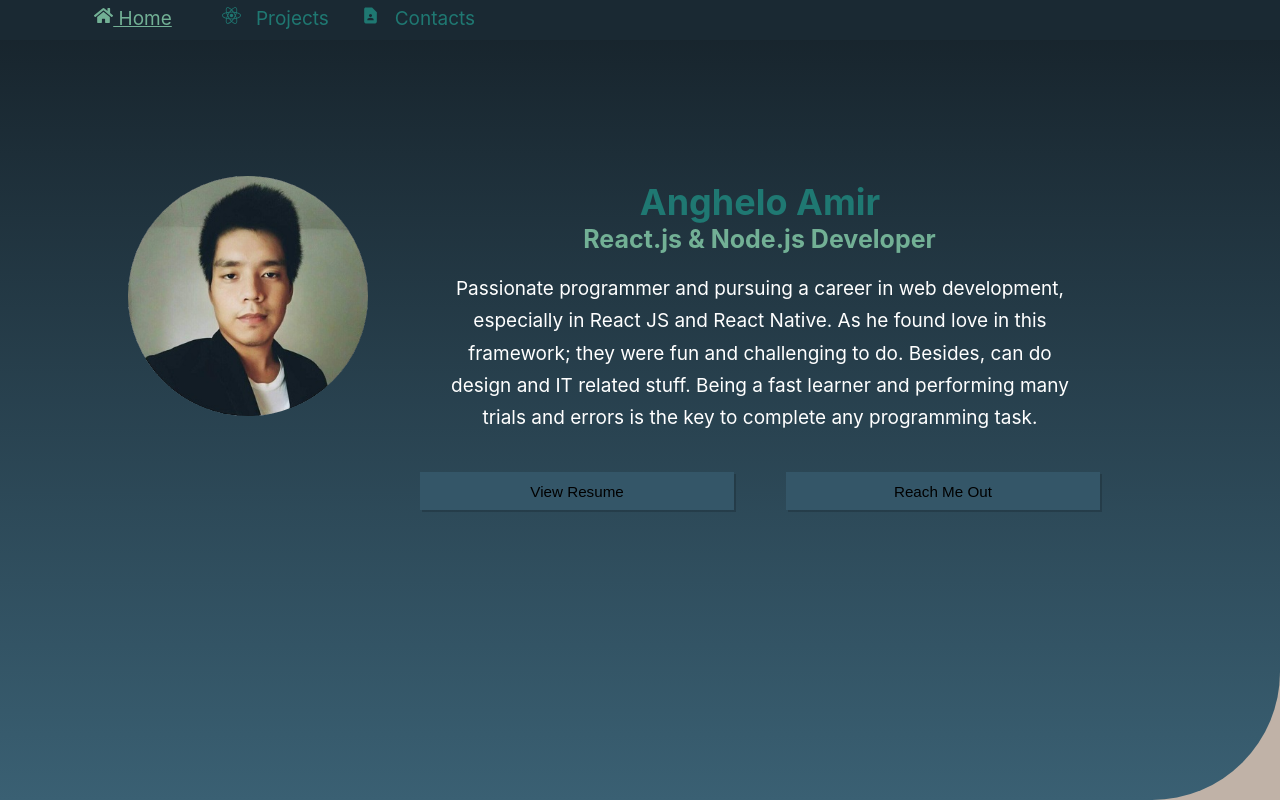
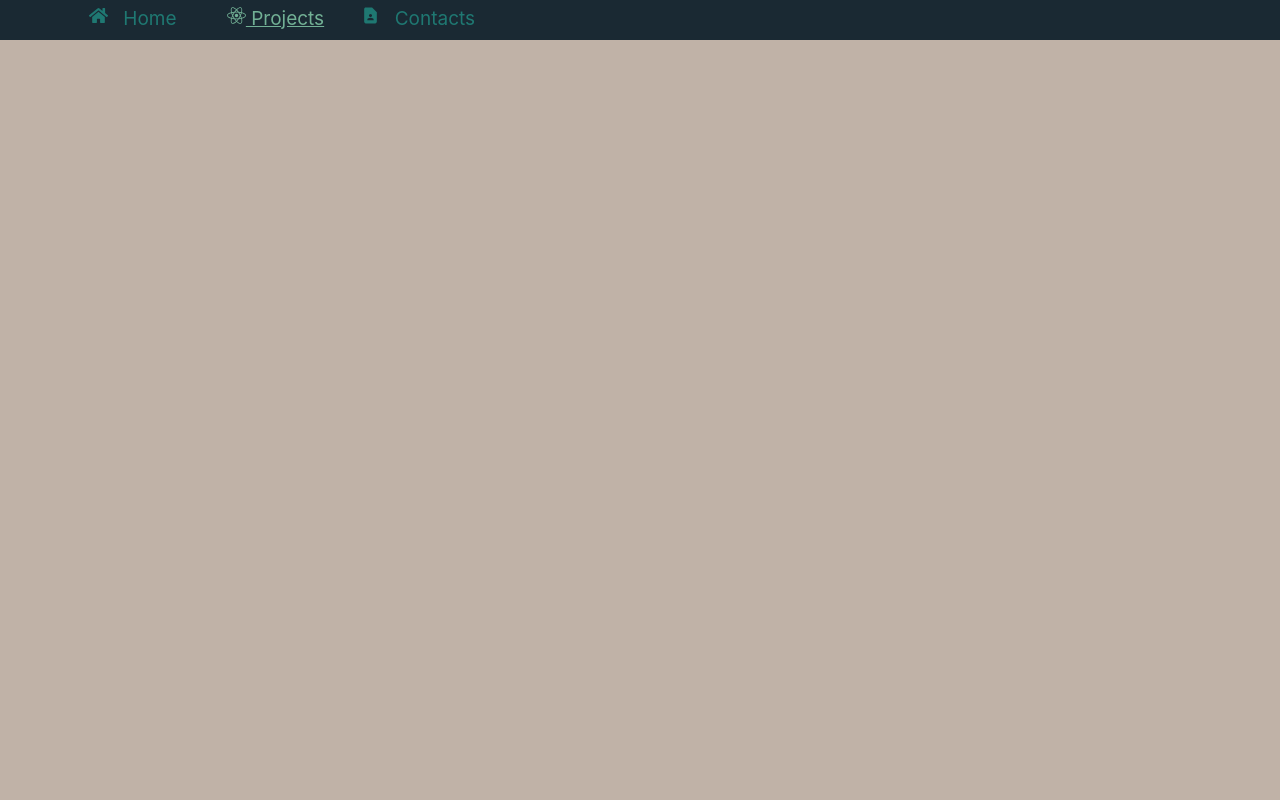
Before and after one commit to AngheloAmir/amir-portfolio-app, a React (Create React App) app: page /projects in a window 1280 px wide. Shown: the top 800 px of the page. Built offline with nearby package versions, Linux system fonts and the light colour scheme.

Commit message:
0.17 adding projects route

```diff
--- a/src/App.tsx
+++ b/src/App.tsx
@@ -15,6 +15,7 @@
 
 
 import HomeScene from './AppComponents/HomeScene';
+import ProjectScene from './AppComponents/ProjectScene';
 
 function App() {
   const [state, dispatch] = React.useReducer(RootReducer, createDefaultState());
@@ -24,8 +25,8 @@
       <contextStore.Provider value={{state, dispatch}}>
         <Router>
           <Switch>
-            <Route path="/"> <HomeScene /> </Route>
-
+            <Route path="/"         exact component={() => <HomeScene />} />
+            <Route path="/projects" exact component={() => <ProjectScene />} />
           </Switch>
         </Router>
       </contextStore.Provider>
--- a/src/AppComponents/HomeScene.tsx
+++ b/src/AppComponents/HomeScene.tsx
@@ -14,28 +14,11 @@
 */
 import React from 'react';
 import HomeLayout from '../LayoutViews/HomeLayout';
-import { FaHome, FaReact } from 'react-icons/fa';
-import { MdContactPage } from 'react-icons/md';
 import porfolioinfo from '../_database/portfolio.json';
+import NavigationBar from './shared/NavigationBar';
 
 export default function HomeScene() {
     const [modalVisible, setModalVisible] = React.useState(false);
-
-    const navitems = [
-        {
-            name: ' Home',
-            icon: () => <FaHome />,
-            active: true
-        },
-        {
-            name: ' Projects',
-            icon: () => <FaReact />,
-        },
-        {
-            name: ' Contacts',
-            icon: () => <MdContactPage />,
-        },
-    ];
 
     const handleIntroductionBTNAction = (i :number, itemname :string) => {
         if(i === 0) {
@@ -55,12 +38,8 @@
 
     return (
         <React.Fragment>
+            <NavigationBar />
             <HomeLayout
-                navigationbar={{
-                    navitems:       navitems,
-                    brandIconPath:  '',
-                    navcallback:    (i :number, name :string) => console.log('you pressed :' + name)
-                }}
                 introduction={{
                     title:      porfolioinfo.name,
                     alias:      porfolioinfo.title,
--- /dev/null
+++ b/src/AppComponents/ProjectScene.tsx
@@ -0,0 +1,24 @@
+/**
+    @TYPE
+        Controller - A component that handles the functionality
+
+    @DESCRIPTION
+        It also handle the process (what happen when a button is clicked).
+
+    @VISIBLE
+        The user is at home page
+
+    @NOTICE
+        This component return statement should not contain any html tags and text/data.
+        only providing the process and data from StateAPI
+*/
+import React from 'react';
+import NavigationBar from './shared/NavigationBar';
+
+export default function ProjectScene() {
+    return (
+        <React.Fragment>
+            <NavigationBar />
+        </React.Fragment>
+    );
+}
--- /dev/null
+++ b/src/AppComponents/shared/NavigationBar.tsx
@@ -0,0 +1,58 @@
+/**
+ *
+ */
+import { useHistory } from 'react-router-dom';
+import { FaHome, FaReact } from 'react-icons/fa';
+import { MdContactPage } from 'react-icons/md';
+import { Navbar, SlidingMenu } from '../../UIElements';
+import useDimension from '../../_app/useWindowDimension';
+
+export default function NavigationBar() {
+    const { isMobile } = useDimension();
+    const history = useHistory();
+
+    const navitems = [
+        {
+            name: ' Home',
+            icon: () => <FaHome />,
+            active: window.location.href.endsWith('/')
+        },
+        {
+            name: ' Projects',
+            icon: () => <FaReact />,
+            active: window.location.href.endsWith('/projects')
+        },
+        {
+            name: ' Contacts',
+            icon: () => <MdContactPage />,
+        },
+    ];
+
+    const handleNavigation = (i :number, name :string) => {
+        if(i === 0) history.push('/');
+        if(i === 1) history.push('/projects');
+    }
+
+    return (
+        <div style={{
+            height:     '2.5em',
+            position:   'fixed',
+            top:         0,
+            left:        0,
+            width:      '100vw'
+        }}>
+            { !isMobile ?
+                <Navbar
+                    brandIconPath={''}
+                    items={navitems}
+                    callback={handleNavigation}
+                />
+                :
+                <SlidingMenu
+                    items={navitems}
+                    callback={handleNavigation}
+                />
+            }
+        </div>
+    )
+}
--- a/src/LayoutViews/HomeLayout.tsx
+++ b/src/LayoutViews/HomeLayout.tsx
@@ -12,8 +12,6 @@
 import useDimension from '../_app/useWindowDimension';
 import { HomeLayoutInterface } from './_lib/HomeLayoutInterface';
 import {
-    Navbar,
-    SlidingMenu,
     HeaderProfile,
     Columns,
     BasicCard,
@@ -26,21 +24,6 @@
 
     return (
     <div id='Home'>
-        <div id='navbar'>
-            {!isMobile ?
-                <Navbar
-                    brandIconPath={props.navigationbar.brandIconPath}
-                    items={props.navigationbar.navitems}
-                    callback={props.navigationbar.navcallback}
-                />
-                :
-                <SlidingMenu
-                    items={props.navigationbar.navitems}
-                    callback={props.navigationbar.navcallback}
-                />
-            }
-        </div>
-
         <div id='introduction'>
             <HeaderProfile
                 title={props.introduction.title}
--- a/src/LayoutViews/layout/home.scss
+++ b/src/LayoutViews/layout/home.scss
@@ -13,20 +13,6 @@
 $introbackground-image: linear-gradient(to bottom, #16222A,#3A6073);
 
 #Home {
-    position: relative;
-    padding-bottom: 0px;
-
-    @include tabletscreen {
-        padding-bottom: 0px;
-    }
-
-    #navbar {
-        height:     2.5em;
-        position:   fixed;
-        top:        0; left: 0;
-        width:      100vw;
-    }
-
     #introduction {
         background-image: $introbackground-image;
         border-bottom-right-radius: $borderdesign-radius-mobile;
@@ -164,13 +150,8 @@
         font-size: 18px;
 
         @include tabletscreen {
-            margin-left: 10%;
-            width: 80%;
-        }
-
-        @include desktopscreen {
-            margin-left: calc((100% - 800px) / 2);
-            width: 800px;
+            margin-left: 5%;
+            width: 90%;
         }
 
         .items {
--- a/src/UIElements/ModalBox/ModalBox.scss
+++ b/src/UIElements/ModalBox/ModalBox.scss
@@ -22,6 +22,13 @@
         transition: opacity 0.8s;
         transition-delay:   0.1s;
         width:              90%;
+
+        @include tabletscreen {
+            margin:             10vh 20vw 0 20vw;
+            width:              60%;
+            border: 2px solid red;
+
+        }
 
         .closebtn {
             padding:    2px;
--- a/src/_database/portfolio.json
+++ b/src/_database/portfolio.json
@@ -5,26 +5,16 @@
     "introtext": "Passionate programmer and pursuing a career in web development, especially in React JS and React Native. As he found love in this framework; they were fun and challenging to do. Besides, can do design and IT related stuff. Being a fast learner and performing many trials and errors is the key to complete any programming task.",
     "btnaction": ["View Resume", "Reach Me Out"],
 
-    "footerText": "Anghelo Amir, (last updated: Dec, 2021)",
+    "footerText": "Anghelo Amir, (last updated: Jan 28, 2021)",
 
     "reachme": {
         "title": "Contacts to reach me",
         "text": "Here are the list to reach me",
         "items": [
             {
-                "name": "Messenger (Prefered)",
-                "link": "https://msng.link/o/?Anghelo Amir=fm",
-                "text": "I prefer reaching me out in messenger because it feel much safe againts malware"
-            },
-            {
-                "name": "Upwork",
-                "link": "https://www.upwork.com/freelancers/~011f83541ddb7011cc",
-                "text": "Hire me from Upwork for assurance"
-            },
-            {
-                "name": "GMail",
+                "name": "Gmail",
                 "text": "angheloamir@gmail.com",
-                "note": "Most messages in email are not entertained due to my security concern"
+                "note": "You may request a copy of my CV"
             },
             {
                 "name": "Mobile Number",
@@ -47,8 +37,8 @@
             "image": "./assets/galaappbg1.jpg",
             "tags": ["React-Native (Expo)", "Express.js", "MongoDB", "Typescript"],
             "description": "Gala VTG is a full-featured mobile application for tourists of Santa Rosa City. It has GPS navigation, an online forum, and additional features that a tourist will need! The app was created using React Native (Expo) and optimize for mobile screens.",
-            "link": "#home",
-            "btntext": "Lunch"
+            "link": "https://github.com/AngheloAmir/gala-virtual-tour-guide-for-the-city-of-Santa-Rosa-Laguna",
+            "btntext": "View Github repo"
         },
         {
             "name": "My porfolio website",
```
Also changed, not shown: src/LayoutViews/_lib/HomeLayoutInterface.tsx (+0 -7 lines).
